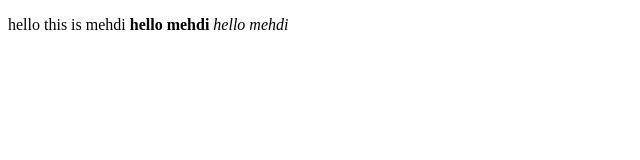
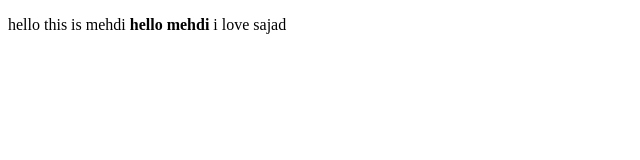
Before and after one commit to meh98ney/first-project, a plain HTML site: page text.html in a window 1280 px wide. Shown: the full height of the page, 0-640 px from the left. Drawn offline with Linux system fonts and the light colour scheme.

Commit message:
new changes

```diff
--- a/text.html
+++ b/text.html
@@ -11,8 +11,8 @@
     <p>
         hello this is mehdi
         <strong>hello mehdi</strong>
-        <em>hello mehdi</em>
 
+i love sajad
 
     </p>
 </body>
```
